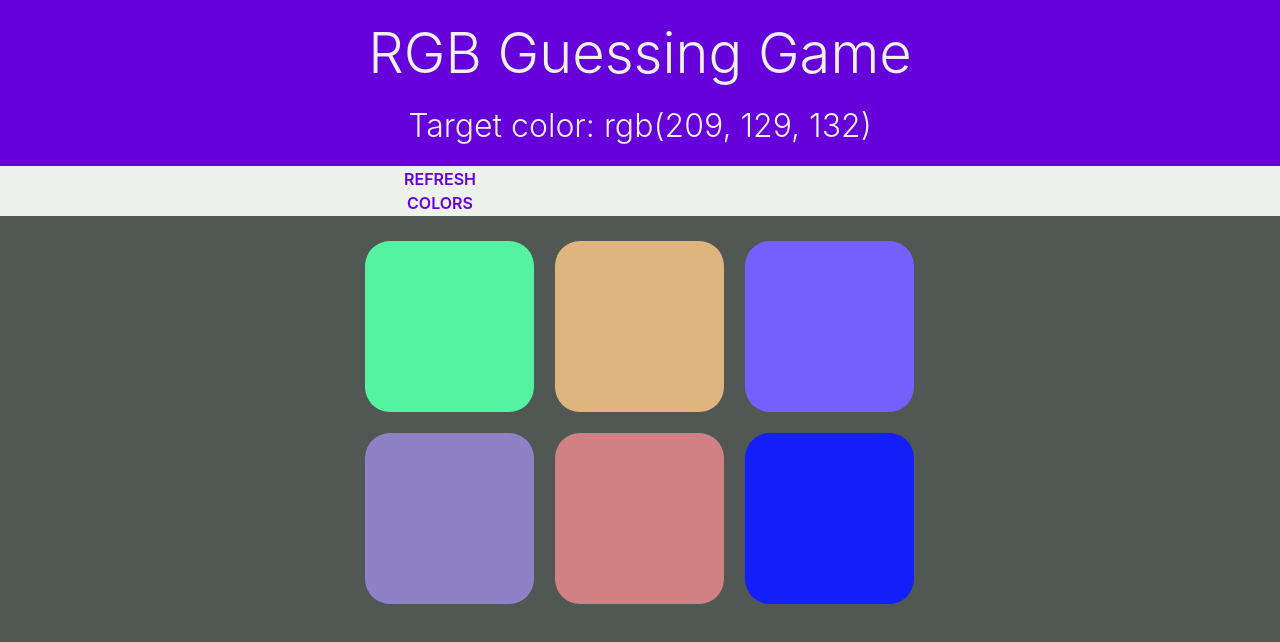
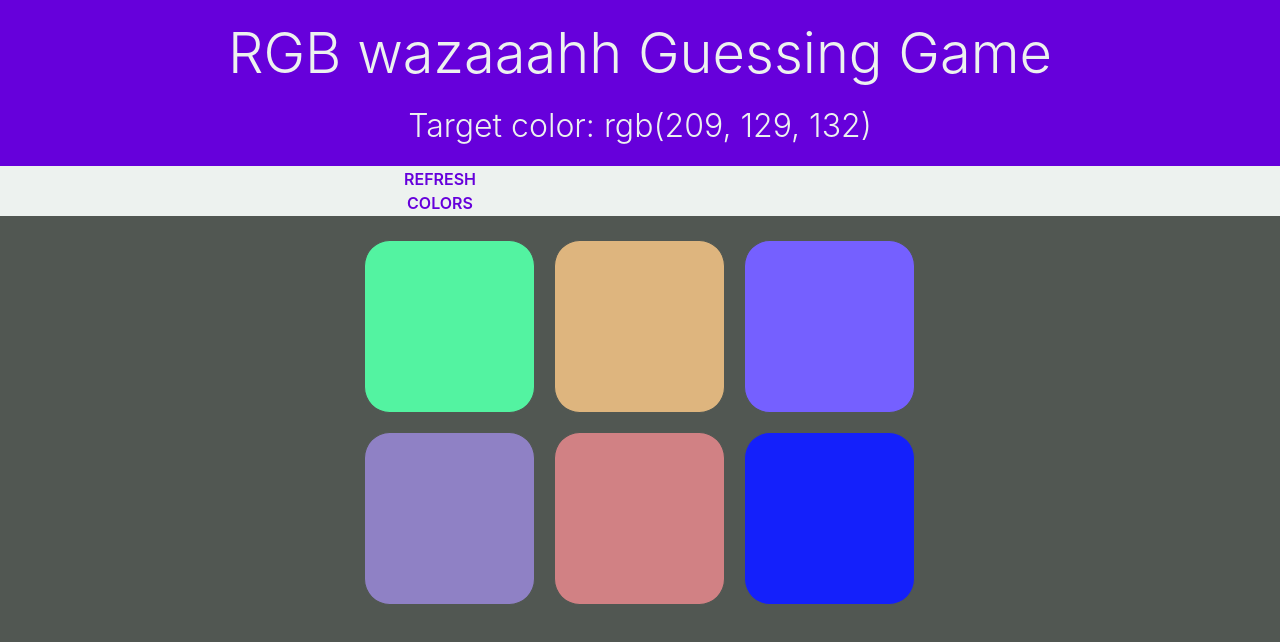
Before and after one commit to jared-melnyk/rgb-game, a plain HTML site: page index.html in a window 1280 px wide. Drawn offline with nearby package versions, Linux system fonts and the light colour scheme.

Commit message:
test update

```diff
--- a/index.html
+++ b/index.html
@@ -11,7 +11,7 @@
 <body>
 
 	<section id="header" class="container-fluid">
-		<h1 class="display-4">RGB Guessing Game</h1>
+		<h1 class="display-4">RGB wazaaahh Guessing Game</h1>
 		<h1 id="targetColor"></h1>
 	</section>
 
```
